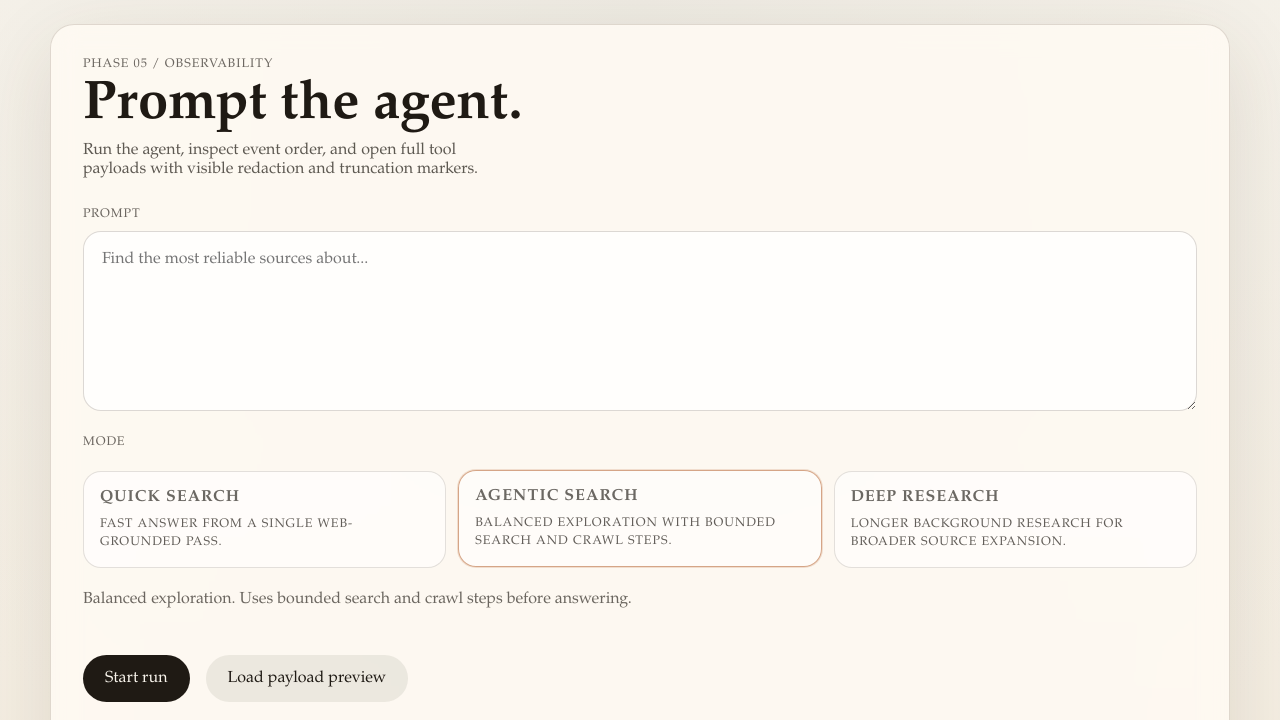
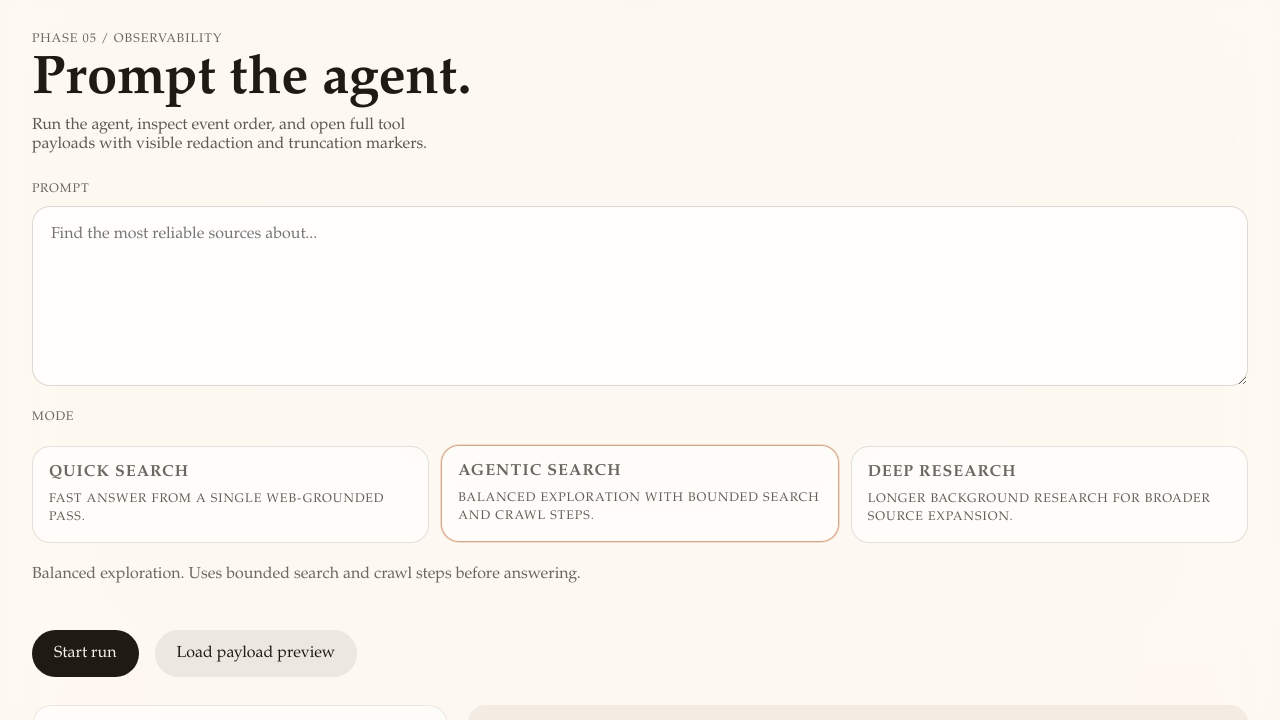
Before and after one commit to Nickbohm555/web-agent, a website with bundled scripts: page public/index.html in a window 1280 px wide. Shown: the top 720 px of the page. Built offline with nearby package versions, Linux system fonts and the light colour scheme; files whose address does not match are found by name.

Commit message:
Make frontend shell fill viewport

```diff
--- a/public/index.html
+++ b/public/index.html
@@ -14,6 +14,10 @@
         color: #1f1a14;
       }
 
+      html {
+        min-height: 100%;
+      }
+
       * {
         box-sizing: border-box;
       }
@@ -21,18 +25,14 @@
       body {
         margin: 0;
         min-height: 100vh;
-        display: grid;
-        place-items: center;
-        padding: 24px;
+        padding: 0;
       }
 
       main {
-        width: min(100%, 1180px);
+        width: 100%;
+        min-height: 100vh;
         padding: 32px;
-        border: 1px solid rgba(62, 45, 30, 0.16);
-        border-radius: 24px;
         background: rgba(255, 251, 244, 0.84);
-        box-shadow: 0 24px 80px rgba(77, 55, 31, 0.12);
         backdrop-filter: blur(14px);
       }
 
```
